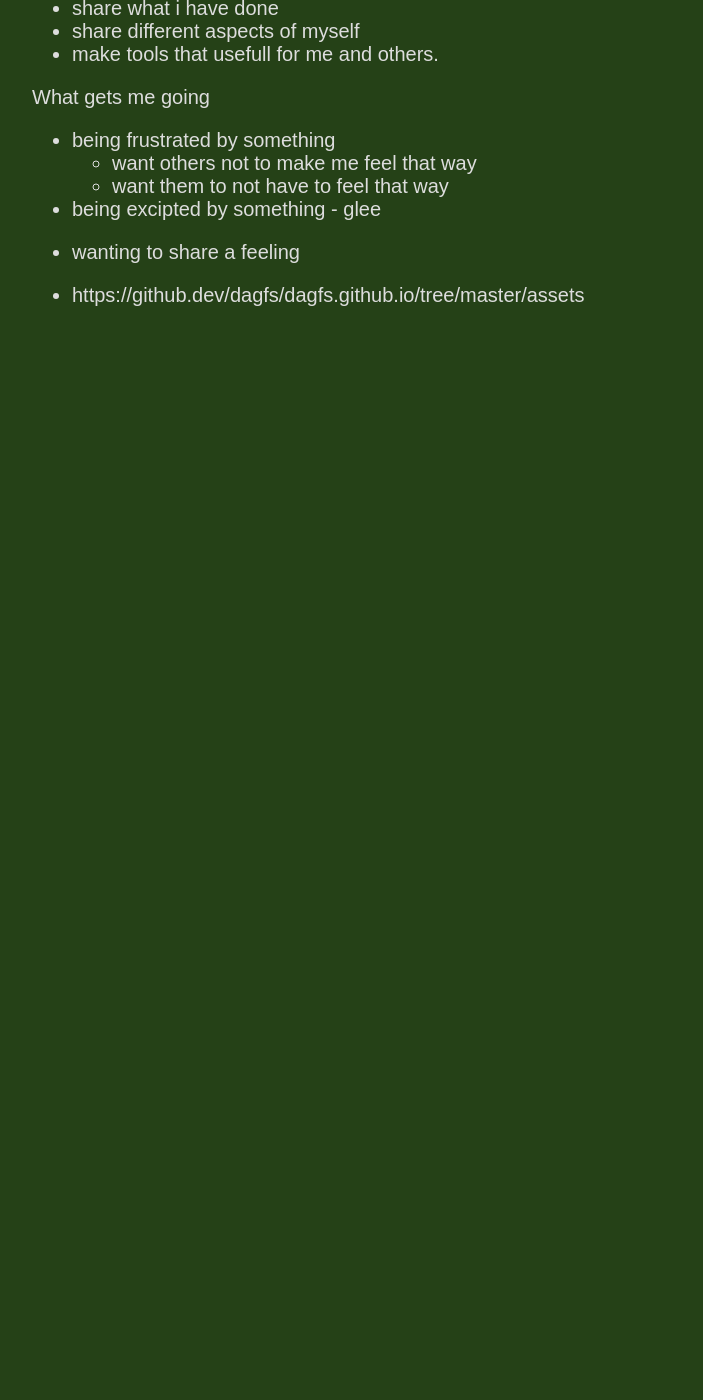
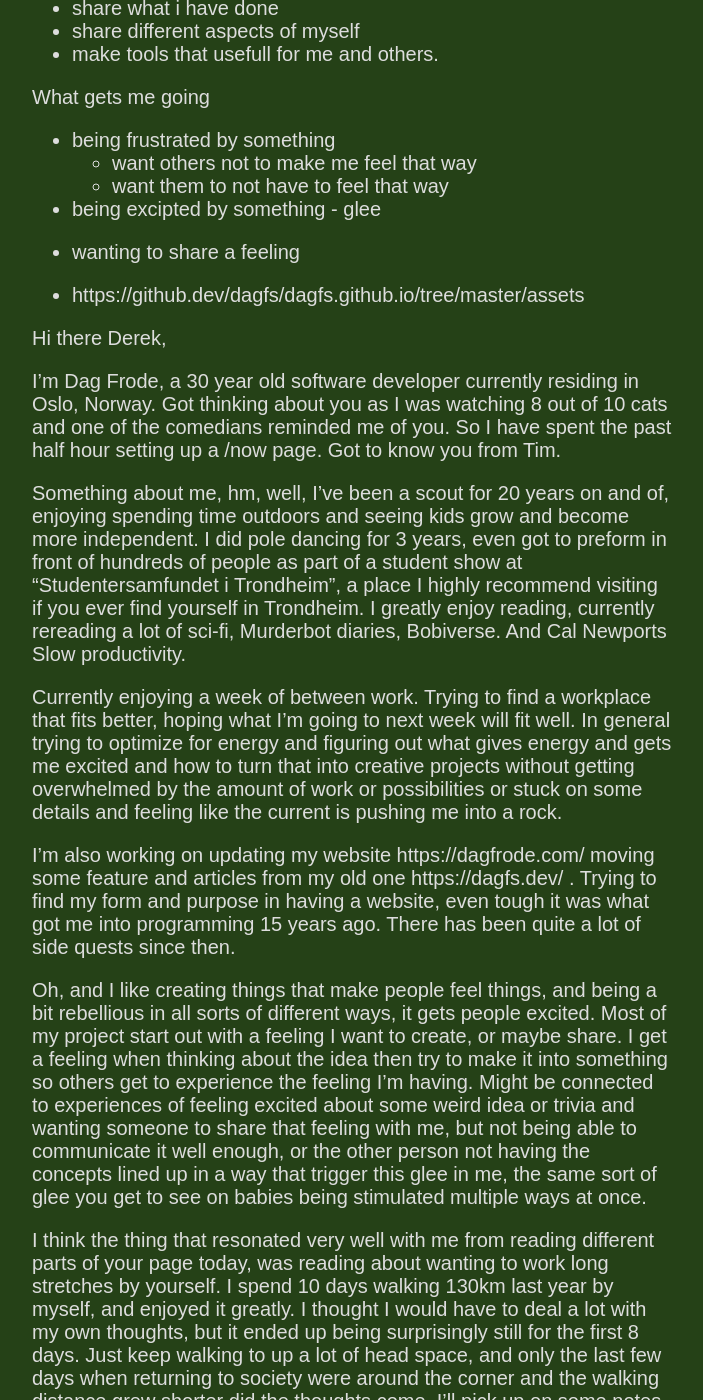
Before and after one commit to dagfrode/dagfrode.github.io, a Jekyll site: the page built from todo.md, in a window 1280 px wide and 1400 px high, scrolled down 270 px. Shown: the whole window, without its empty margins (288-991 px from the left). Built offline with Jekyll 4.4.1, drawn with Linux system fonts in a browser that asks for light colours; our own code applies the rules of GitHub Pages for plain Markdown files; before the commit the page ends 900 px from its top, so only the background shows below that; some of the changed text lies outside the part shown.

Commit message:
thoughts

```diff
--- a/todo.md
+++ b/todo.md
@@ -19,3 +19,24 @@ What gets me going
 - wanting to share a feeling
 
 - https://github.dev/dagfs/dagfs.github.io/tree/master/assets
+
+Hi there Derek,
+
+I'm Dag Frode, a 30 year old software developer currently residing in Oslo, Norway. Got thinking about you as I was watching 8 out of 10 cats and one of the comedians reminded me of you. So I have spent the past half hour setting up a /now page. Got to know you from Tim.
+
+Something about me, hm, well, I've been a scout for 20 years on and of, enjoying spending time outdoors and seeing kids grow and become more independent. I did pole dancing for 3 years, even got to preform in front of hundreds of people as part of a student show at "Studentersamfundet i Trondheim", a place I highly recommend visiting if you ever find yourself in Trondheim. I greatly enjoy reading, currently rereading a lot of sci-fi, Murderbot diaries, Bobiverse. And Cal Newports Slow productivity.
+
+Currently enjoying a week of between work. Trying to find a workplace that fits better, hoping what I'm going to next week will fit well. In general trying to optimize for energy and figuring out what gives energy and gets me excited and how to turn that into creative projects without getting overwhelmed by the amount of work or possibilities or stuck on some details and feeling like the current is pushing me into a rock.
+
+I'm also working on updating my website https://dagfrode.com/ moving some feature and articles from my old one https://dagfs.dev/ . Trying to find my form and purpose in having a website, even tough it was what got me into programming 15 years ago. There has been quite a lot of side quests since then.
+
+Oh, and I like creating things that make people feel things, and being a bit rebellious in all sorts of different ways, it gets people excited. Most of my project start out with a feeling I want to create, or maybe share. I get a feeling when thinking about the idea then try to make it into something so others get to experience the feeling I'm having. Might be connected to experiences of feeling excited about some weird idea or trivia and wanting someone to share that feeling with me, but not being able to communicate it well enough, or the other person not having the concepts lined up in a way that trigger this glee in me, the same sort of glee you get to see on babies being stimulated multiple ways at once.
+
+I think the thing that resonated very well with me from reading different parts of your page today, was reading about wanting to work long stretches by yourself. I spend 10 days walking 130km last year by myself, and enjoyed it greatly. I thought I would have to deal a lot with my own thoughts, but it ended up being surprisingly still for the first 8 days. Just keep walking to up a lot of head space, and only the last few days when returning to society were around the corner and the walking distance grew shorter did the thoughts come. I'll pick up on some notes I wrote after the hike tomorrow.
+
+Thank you for sharing your ideas, and your time reading this, and for being a mentor to me in letting me collect my thoughts and answer some of my own questions while writing this to you. I'm saving this so I can read through and pick up on some of the things I identifying writing this.
+
+Experience bliss trough the perfect imperfections in life, where concept meets form and becomes reality.
+
+All the best
+Dag Frode Solberg
```
